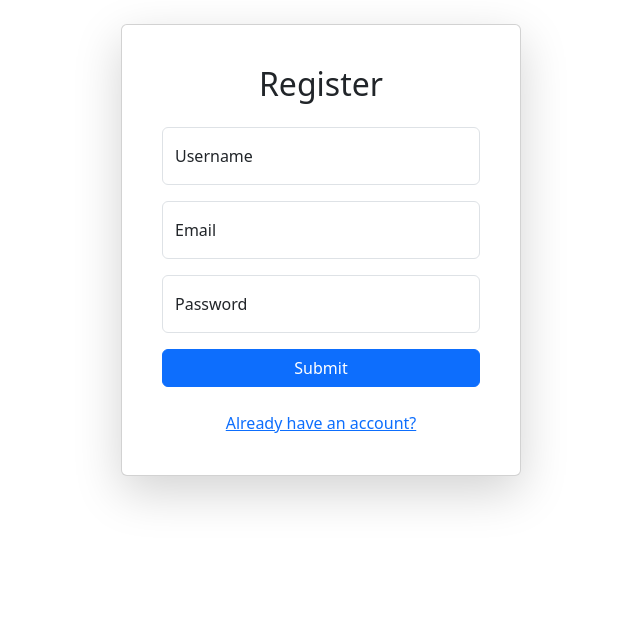
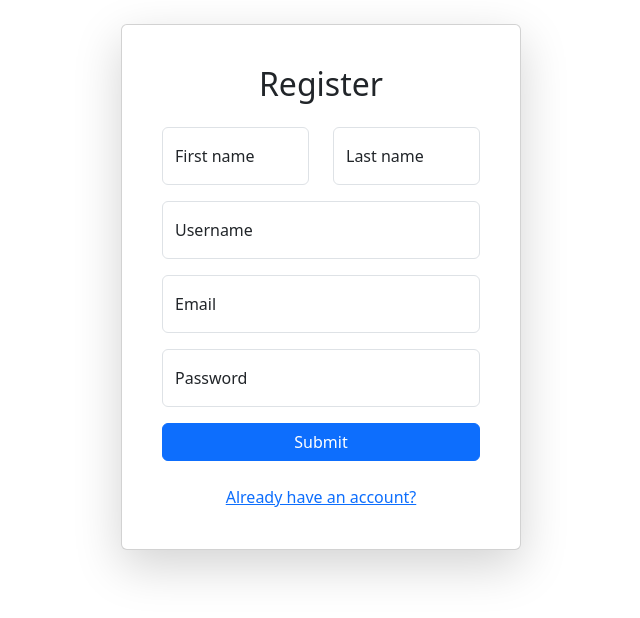
Before and after one commit to soarn/capstone, a Python web app: template app/templates/register.html in a window 1280 px wide. Shown: the part 101-719 px from the top of the page, without its empty margins (319-959 px from the left). Run offline with Jinja, Linux system fonts and the light colour scheme; the template is opened without the code that fills it: most values are stand-ins (such as "Sample title", 1, 10 or a date in 2020); form fields are guessed from the names that the template uses; some libraries are stand-ins or nearby versions.

Commit message:
feat: add first name and last name fields to user model and registration forms

```diff
--- a/app/db/db_models.py
+++ b/app/db/db_models.py
@@ -22,6 +22,8 @@ class User(UserMixin, db.Model):
     data_sharing     = db.Column(db.Boolean, default=True)
     confetti_enabled = db.Column(db.Boolean, nullable=False, default=True)
     pagination       = db.Column(db.Integer, nullable=False, default=10)
+    first_name       = db.Column(db.String(50), nullable=False, default=username)
+    last_name        = db.Column(db.String(50), nullable=False, default=username)
 
     # Hash the password before storing it
     def set_password(self, password):
--- a/app/templates/register.html
+++ b/app/templates/register.html
@@ -10,6 +10,20 @@
         <h2 class="card-title text-center mb-4">Register</h2>
         <form method="POST" novalidate>
           {{ form.hidden_tag() }}
+          <div class="row">
+            <div class="col">
+              <div class="form-floating mb-3">
+                {{ form.first_name(class="form-control", placeholder="First Name", required=True) }}
+                {{ form.first_name.label }}
+              </div>
+            </div>
+            <div class="col">
+              <div class="form-floating mb-3">
+                  {{ form.last_name(class="form-control", placeholder="Last Name", required=True) }}
+                  {{ form.last_name.label }}
+              </div>
+            </div>
+          </div>
           <div class="form-floating mb-3">
               {{ form.username(class="form-control", placeholder="Username", required=True) }}
               {{ form.username.label }}
```
Also changed, not shown: app/forms.py (+14 -8 lines), app/templates/profile.html (+14 -0 lines).
